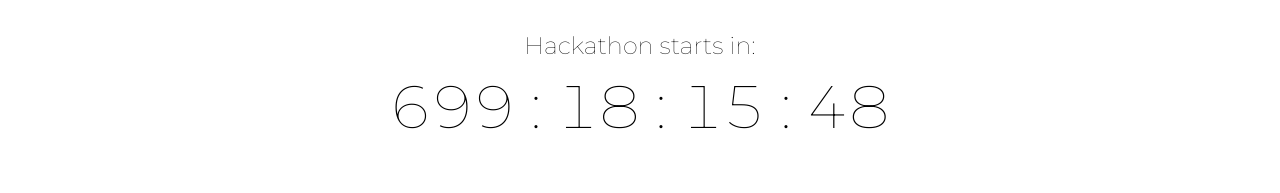
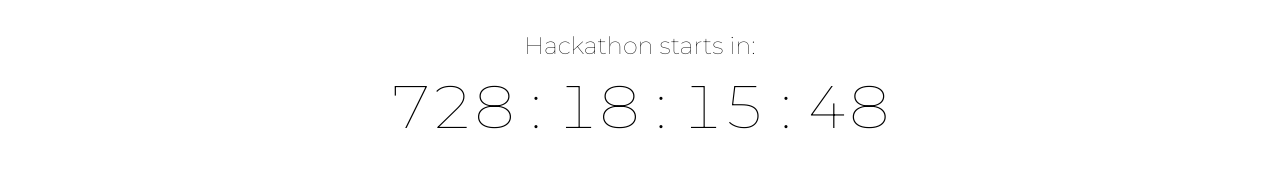
Before and after one commit to McGillAISociety/MAIShacks, a Next.js app: page / in a window 1280 px wide. Shown: the part 556-749 px from the top of the page. Built offline with nearby package versions, Linux system fonts and the light colour scheme.

Commit message:
fix countdown date

```diff
--- a/components/home/Landing.js
+++ b/components/home/Landing.js
@@ -86,7 +86,7 @@ export default function Landing() {
             <div>
               <p>Hackathon starts in:</p>
               <Countdown
-                date={Date.parse("2023-09-01T09:00:00+0000")}
+                date={Date.parse("2023-09-30T09:00:00+0000")}
                 renderer={({ days, hours, minutes, seconds }) => (
                   <span className={styles["bottom-content__countdown"]}>
                     {zeroify(days)}&nbsp;:&nbsp;{zeroify(hours)}&nbsp;:&nbsp;
```
